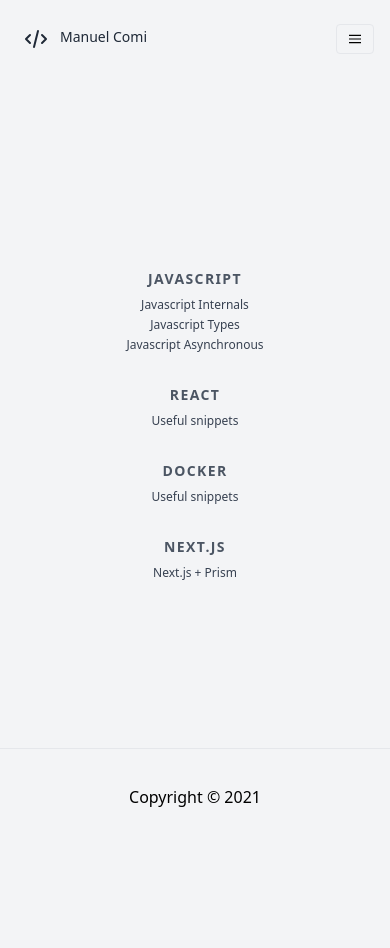
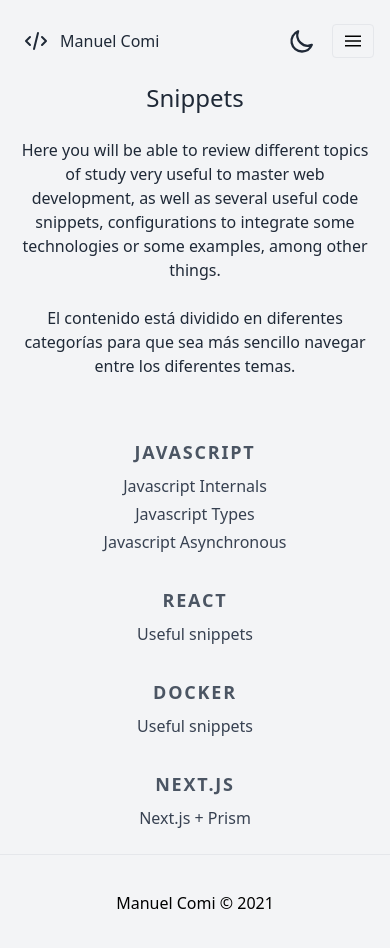
Before and after one commit to mcomi/portfolio, a Next.js app: page /snippets in a window 390 px wide. Before the commit the page ends 844 px from the top, so only its background shows below. Built offline with nearby package versions, Linux system fonts and the light colour scheme.

Commit message:
added intro to home

```diff
--- a/components/Footer.js
+++ b/components/Footer.js
@@ -9,7 +9,7 @@
         target="_blank"
         rel="noopener noreferrer"
       >
-        Copyright © 2021
+        Manuel Comi © 2021
       </a>
     </footer>
   );
--- a/components/Navbar.js
+++ b/components/Navbar.js
@@ -29,19 +29,60 @@
                   />
                 </svg>
 
-                <span className="mx-3 font-medium text-sm md:text-base">
+                <span className="mx-3 font-medium text-base md:text-lg">
                   Manuel Comi
                 </span>
               </a>
             </Link>
             <div className="-mr-2 flex md:hidden">
+              {colorTheme === "dark" ? (
+                <div
+                  className="flex items-center mr-4 cursor-pointer"
+                  onClick={() => setTheme("light")}
+                >
+                  <svg
+                    className="h-7 w-7 text-yellow-300"
+                    fill="none"
+                    stroke="currentColor"
+                    viewBox="0 0 24 24"
+                    xmlns="http://www.w3.org/2000/svg"
+                  >
+                    <path
+                      strokeLinecap="round"
+                      strokeLinejoin="round"
+                      strokeWidth={2}
+                      d="M9.663 17h4.673M12 3v1m6.364 1.636l-.707.707M21 12h-1M4 12H3m3.343-5.657l-.707-.707m2.828 9.9a5 5 0 117.072 0l-.548.547A3.374 3.374 0 0014 18.469V19a2 2 0 11-4 0v-.531c0-.895-.356-1.754-.988-2.386l-.548-.547z"
+                    />
+                  </svg>
+                </div>
+              ) : (
+                <div
+                  className="flex  items-center mr-4 cursor-pointer"
+                  onClick={() => setTheme("dark")}
+                >
+                  <svg
+                    className="h-7 w-7 text-gray-800"
+                    fill="none"
+                    stroke="currentColor"
+                    viewBox="0 0 24 24"
+                    xmlns="http://www.w3.org/2000/svg"
+                  >
+                    <path
+                      strokeLinecap="round"
+                      strokeLinejoin="round"
+                      strokeWidth={2}
+                      d="M20.354 15.354A9 9 0 018.646 3.646 9.003 9.003 0 0012 21a9.003 9.003 0 008.354-5.646z"
+                    />
+                  </svg>
+                </div>
+              )}
               <button
                 className="flex items-center px-3 py-2 border rounded text-teal-200 border-teal-400 hover:text-blue-600 hover:border-white"
                 onClick={ToggleClass}
                 aria-controls="mobile-menu"
               >
                 <svg
-                  className="fill-current h-3 w-3"
+                  className="fill-current h-4 w-4"
                   viewBox="0 0 20 20"
                   xmlns="http://www.w3.org/2000/svg"
                 >
--- a/pages/snippets.js
+++ b/pages/snippets.js
@@ -18,75 +18,88 @@
         />
       </Head>
 
-      <div className="flex flex-wrap items-center justify-around max-w-6xl mt-6 sm:w-full">
-        <aside class="w-full p-6 sm:w-60 text-gray-800 dark:text-white">
-          <nav class="space-y-8 text-sm">
+      <div className="w-full max-w-3xl mx-auto">
+        <h1 className="text-2xl pb-3">Snippets</h1>
+        <p className="lg:text-lg py-3">
+          Here you will be able to review different topics of study very useful
+          to master web development, as well as several useful code snippets,
+          configurations to integrate some technologies or some examples, among
+          other things.
+        </p>
+        <p className="lg:text-lg py-3">
+          El contenido está dividido en diferentes categorías para que sea más
+          sencillo navegar entre los diferentes temas.
+        </p>
+      </div>
+      <div className="w-full max-w-3xl mx-auto mt-6 sm:w-full">
+        <div class="w-full p-6 sm:w-60 text-gray-800 dark:text-white mx-auto">
+          <divs class="space-y-8 text-sm">
             <div class="space-y-2">
-              <h2 class="text-sm font-semibold tracking-widest uppercase text-gray-600 dark:text-white">
+              <h2 class="text-lg font-semibold tracking-widest uppercase text-gray-600 dark:text-white">
                 Javascript
               </h2>
               <div class="flex flex-col space-y-1">
                 <a
                   href="/snippets/javascript-internals"
-                  class="text-xs text-gray-700 dark:text-white"
+                  class="text-base text-gray-700 dark:text-white"
                 >
                   Javascript Internals
                 </a>
                 <a
                   href="/snippets/javascript-types"
-                  class="text-xs text-gray-700 dark:text-white"
+                  class="text-base text-gray-700 dark:text-white"
                 >
                   Javascript Types
                 </a>
                 <a
                   href="/snippets/javascript-asynchronous"
-                  class="text-xs text-gray-700 dark:text-white"
+                  class="text-base text-gray-700 dark:text-white"
                 >
                   Javascript Asynchronous
                 </a>
               </div>
             </div>
             <div class="space-y-2">
-              <h2 class="text-sm font-semibold tracking-widest uppercase text-gray-600 dark:text-white">
+              <h2 class="text-lg font-semibold tracking-widest uppercase text-gray-600 dark:text-white">
                 React
               </h2>
               <div class="flex flex-col space-y-1">
                 <a
                   href="/snippets/react"
-                  class="text-xs text-gray-700 dark:text-white"
+                  class="text-base text-gray-700 dark:text-white"
                 >
                   Useful snippets
                 </a>
               </div>
             </div>
             <div class="space-y-2">
-              <h2 class="text-sm font-semibold tracking-widest uppercase text-gray-600 dark:text-white">
+              <h2 class="text-lg font-semibold tracking-widest uppercase text-gray-600 dark:text-white">
                 Docker
               </h2>
               <div class="flex flex-col space-y-1">
                 <a
                   href="/snippets/docker"
-                  class="text-xs text-gray-700 dark:text-white"
+                  class="text-base text-gray-700 dark:text-white"
                 >
                   Useful snippets
                 </a>
               </div>
             </div>
             <div class="space-y-2">
-              <h2 class="text-sm font-semibold tracking-widest uppercase text-gray-600 dark:text-white">
+              <h2 class="text-lg font-semibold tracking-widest uppercase text-gray-600 dark:text-white">
                 Next.js
               </h2>
               <div class="flex flex-col space-y-1">
                 <a
-                  href="/snippets/docker"
-                  class="text-xs text-gray-700 dark:text-white"
+                  href="/snippets/prism"
+                  class="text-base text-gray-700 dark:text-white"
                 >
                   Next.js + Prism
                 </a>
               </div>
             </div>
-          </nav>
-        </aside>
+          </divs>
+        </div>
       </div>
     </>
   );
```
Also changed, not shown: pages/index.js (+21 -38 lines), assets/developer.png (added).
